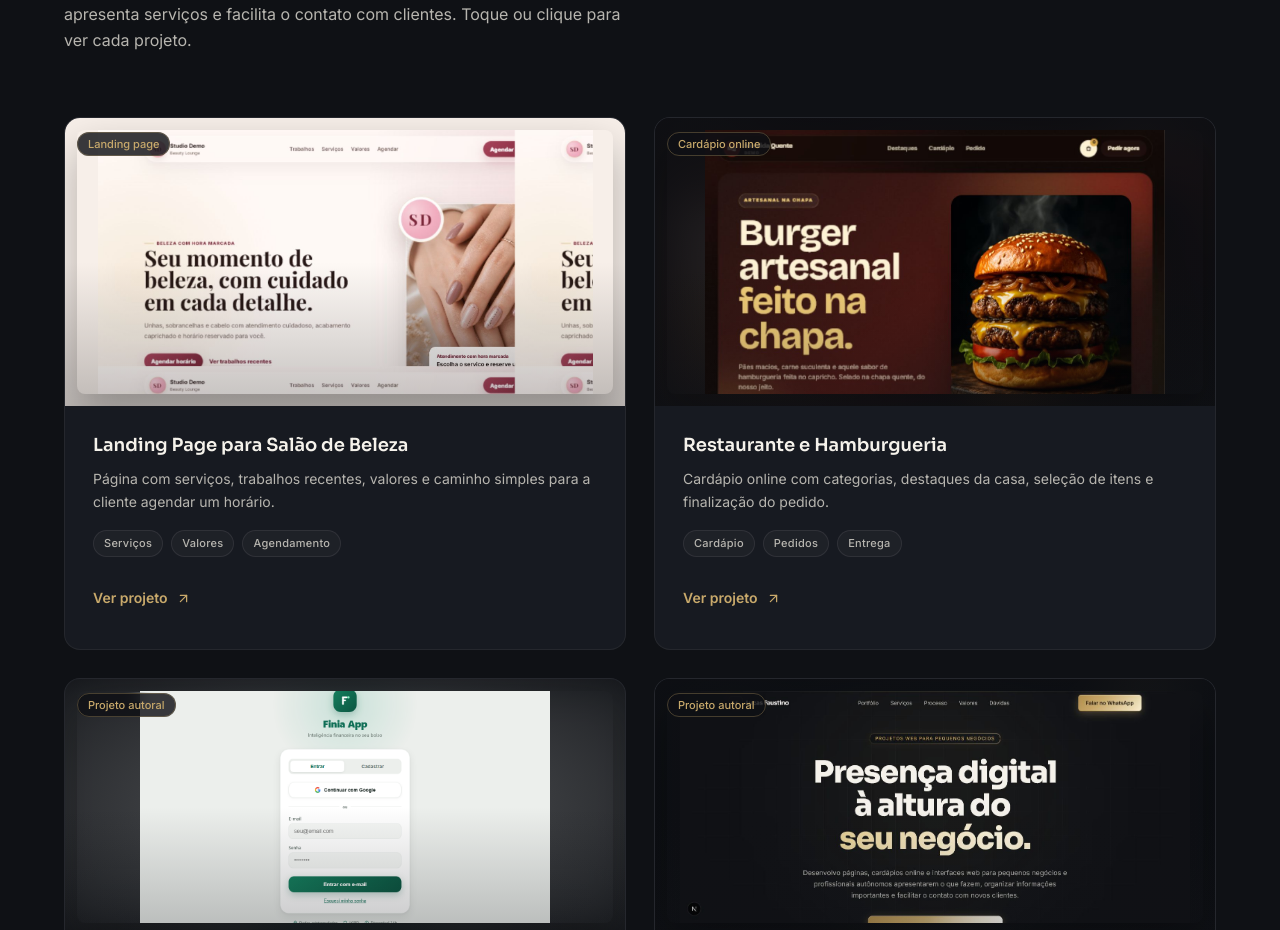
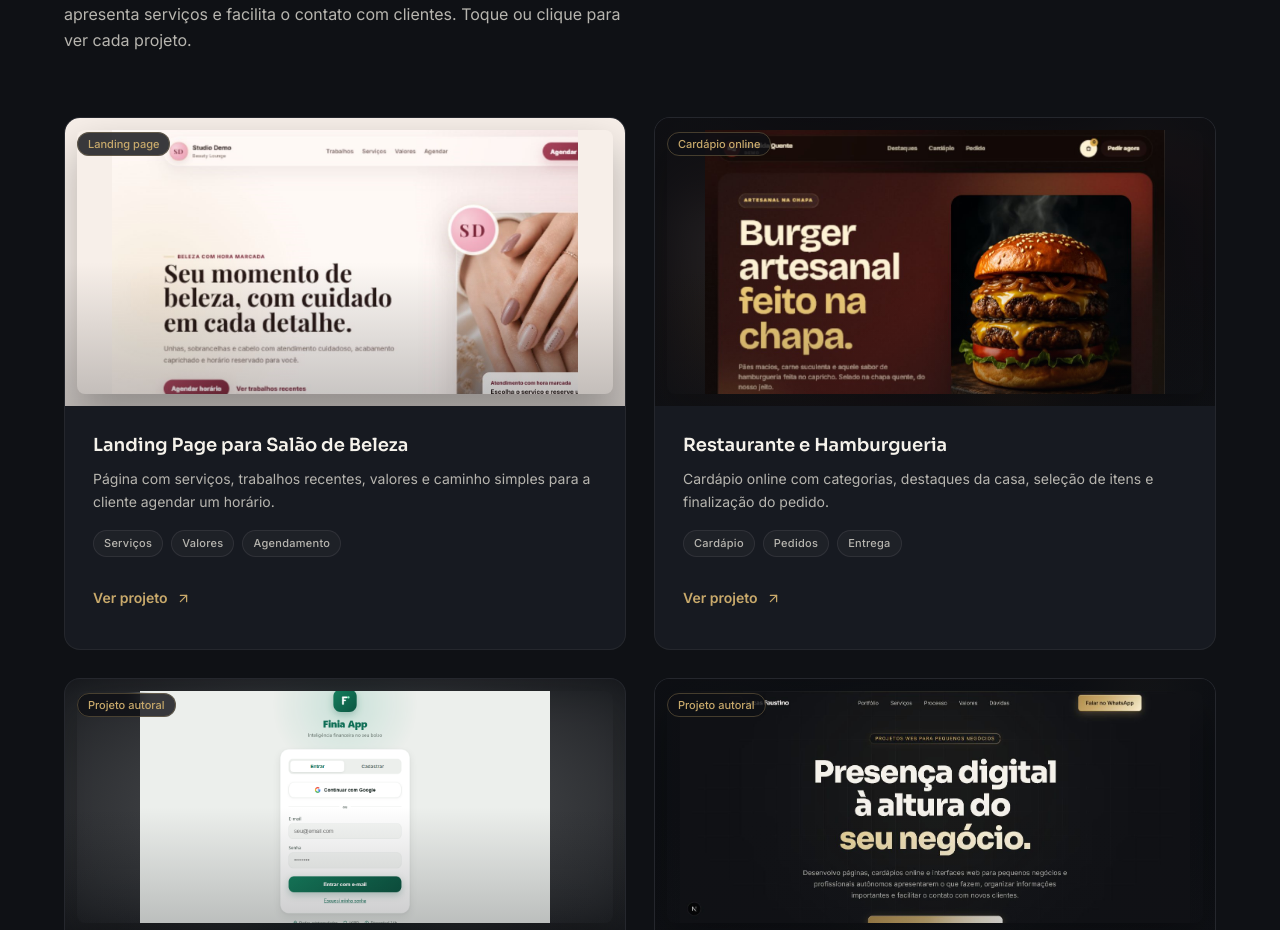
Before and after one commit to lucasfaustinodev/lucasfaustinodev, a Next.js app: page / in a window 1280 px wide. Shown: the part 1164-2094 px from the top of the page. Built offline with nearby package versions, Linux system fonts and the light colour scheme; a web font is replaced by a local one.

Commit message:
Restaura screenshot limpo do salao

```diff
--- a/components/portfolio.tsx
+++ b/components/portfolio.tsx
@@ -257,7 +257,7 @@ const projects: Project[] = [
   {
     preview: (
       <ProjectScreenshotPreview
-        src="/portfolio/demo-salao-hero-desktop.png"
+        src="/portfolio/demo-salao-real.png"
         alt="Hero desktop da landing de salão de beleza"
         ambient={false}
       />
```
